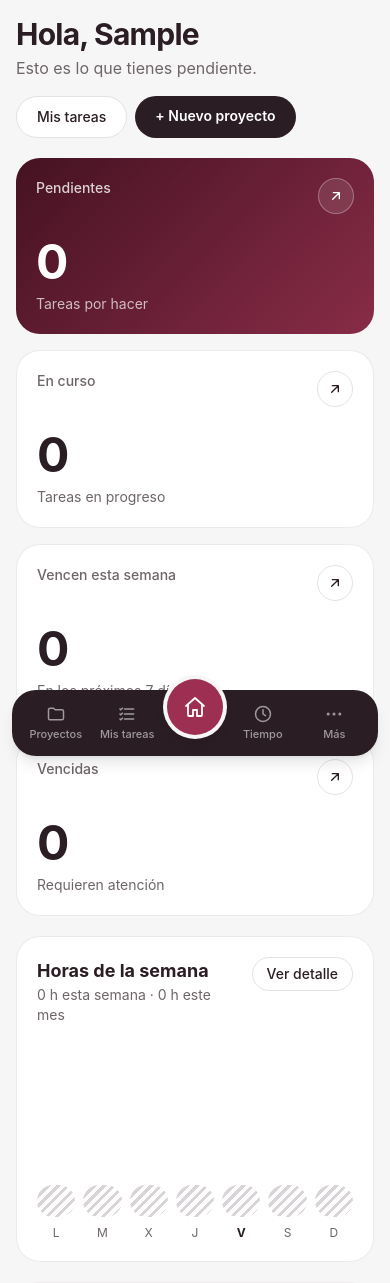
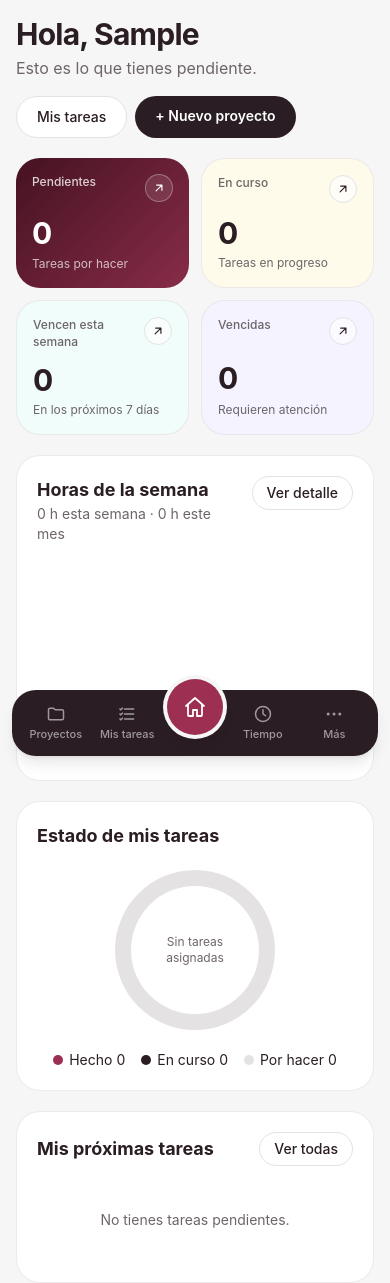
Before and after one commit to fabiolamedrano/taskify, a Django app: page / in a window 390 px wide. Shown: the part 76-1359 px from the top of the page. Run offline with Django 5.2, Linux system fonts and the light colour scheme; the visitor is signed in with stand-in values (Sample User, id 1); data that the repository does not hold is empty; parts of the project's set-up code (start-up, migrations or seed data) failed here and were passed over.

Commit message:
Compact two-column summary cards with soft tints on mobile

```diff
--- a/static/css/output.css
+++ b/static/css/output.css
@@ -24,6 +24,7 @@
     --color-teal-700: oklch(51.1% 0.096 186.391);
     --color-teal-800: oklch(43.7% 0.078 188.216);
     --color-teal-900: oklch(38.6% 0.063 188.416);
+    --color-violet-50: oklch(96.9% 0.016 293.756);
     --color-black: #000;
     --color-white: #fff;
     --spacing: 0.25rem;
@@ -35,6 +36,8 @@
     --text-xs--line-height: calc(1 / 0.75);
     --text-sm: 0.875rem;
     --text-sm--line-height: calc(1.25 / 0.875);
+    --text-base: 1rem;
+    --text-base--line-height: calc(1.5 / 1);
     --text-lg: 1.125rem;
     --text-lg--line-height: calc(1.75 / 1.125);
     --text-xl: 1.25rem;
@@ -909,6 +869,9 @@
   .bg-teal-600 {
     background-color: var(--color-teal-600);
   }
+  .bg-violet-50 {
+    background-color: var(--color-violet-50);
+  }
   .bg-white {
     background-color: var(--color-white);
   }
@@ -1792,11 +1781,6 @@
   syntax: "*";
   inherits: false;
   initial-value: 0 0 #0000;
-}
-@property --tw-outline-style {
-  syntax: "*";
-  inherits: false;
-  initial-value: solid;
 }
 @property --tw-blur {
   syntax: "*";
@@ -1918,7 +1902,6 @@
       --tw-ring-offset-width: 0px;
       --tw-ring-offset-color: #fff;
       --tw-ring-offset-shadow: 0 0 #0000;
-      --tw-outline-style: solid;
       --tw-blur: initial;
       --tw-brightness: initial;
       --tw-contrast: initial;
--- a/templates/core/_stat_card.html
+++ b/templates/core/_stat_card.html
@@ -1,12 +1,12 @@
 <a href="{{ href }}"
-   class="group flex min-w-0 flex-col justify-between rounded-3xl p-5 transition hover:-translate-y-0.5 hover:shadow-md {% if dark %}text-white{% else %}border border-line/70 bg-white{% endif %}"
+   class="group flex min-w-0 flex-col justify-between rounded-3xl p-4 transition hover:-translate-y-0.5 hover:shadow-md sm:p-5 {% if dark %}text-white{% elif alert and value %}border border-line/70 bg-red-50 sm:bg-white{% elif tone == 'warm' or not tone and forloop.counter == 2 %}border border-line/70 bg-amber-50 sm:bg-white{% elif tone == 'cool' or not tone and forloop.counter == 3 %}border border-line/70 bg-teal-50 sm:bg-white{% elif tone == 'violet' or not tone and forloop.counter == 4 %}border border-line/70 bg-violet-50 sm:bg-white{% else %}border border-line/70 bg-white{% endif %}"
    {% if dark %}style="background-image: linear-gradient(135deg, #451221, #882C48)"{% endif %}>
-  <div class="flex items-start justify-between gap-3">
-    <p class="text-sm font-medium {% if dark %}text-white/80{% else %}text-muted{% endif %}">{{ label }}</p>
-    <span class="flex h-9 w-9 shrink-0 items-center justify-center rounded-full border {% if dark %}border-white/30 bg-white/10{% else %}border-line{% endif %}" aria-hidden="true">
-      <svg class="h-4 w-4" viewBox="0 0 24 24" fill="none" stroke="currentColor" stroke-width="2" stroke-linecap="round" stroke-linejoin="round"><path d="M7 17 17 7M8 7h9v9"/></svg>
+  <div class="flex items-start justify-between gap-2">
+    <p class="text-xs font-medium leading-snug sm:text-sm {% if dark %}text-white/80{% else %}text-muted{% endif %}">{{ label }}</p>
+    <span class="flex h-7 w-7 shrink-0 items-center justify-center rounded-full border sm:h-9 sm:w-9 {% if dark %}border-white/30 bg-white/10{% else %}border-line bg-white/60{% endif %}" aria-hidden="true">
+      <svg class="h-3.5 w-3.5 sm:h-4 sm:w-4" viewBox="0 0 24 24" fill="none" stroke="currentColor" stroke-width="2" stroke-linecap="round" stroke-linejoin="round"><path d="M7 17 17 7M8 7h9v9"/></svg>
     </span>
   </div>
-  <p class="mt-6 text-5xl font-bold tracking-tight {% if alert and value %}text-red-700{% endif %}">{{ value }}{% if unit %}<span class="text-2xl font-semibold opacity-60">{{ unit }}</span>{% endif %}</p>
-  <p class="mt-2 text-sm {% if dark %}text-white/70{% else %}text-muted{% endif %}">{{ caption }}</p>
+  <p class="mt-3 text-3xl font-bold tracking-tight sm:mt-6 sm:text-5xl {% if alert and value %}text-red-700{% endif %}">{{ value }}{% if unit %}<span class="text-base font-semibold opacity-60 sm:text-2xl">{{ unit }}</span>{% endif %}</p>
+  <p class="mt-1 line-clamp-2 text-xs sm:mt-2 sm:text-sm {% if dark %}text-white/70{% else %}text-muted{% endif %}">{{ caption }}</p>
 </a>
--- a/templates/core/dashboard.html
+++ b/templates/core/dashboard.html
@@ -24,11 +24,11 @@
   </div>
 
   <!-- Resumen -->
-  <section aria-label="Resumen" class="grid gap-4 sm:grid-cols-2 xl:grid-cols-4">
+  <section aria-label="Resumen" class="grid grid-cols-2 gap-3 sm:gap-4 xl:grid-cols-4">
     {% include 'core/_stat_card.html' with label='Pendientes' value=stats.todo href=mine_url|add:'?status=todo' caption='Tareas por hacer' dark=True %}
-    {% include 'core/_stat_card.html' with label='En curso' value=stats.doing href=mine_url|add:'?status=doing' caption='Tareas en progreso' %}
-    {% include 'core/_stat_card.html' with label='Vencen esta semana' value=stats.due_soon href=mine_url caption='En los próximos 7 días' %}
-    {% include 'core/_stat_card.html' with label='Vencidas' value=stats.overdue href=mine_url caption='Requieren atención' alert=True %}
+    {% include 'core/_stat_card.html' with label='En curso' value=stats.doing href=mine_url|add:'?status=doing' caption='Tareas en progreso' tone='warm' %}
+    {% include 'core/_stat_card.html' with label='Vencen esta semana' value=stats.due_soon href=mine_url caption='En los próximos 7 días' tone='cool' %}
+    {% include 'core/_stat_card.html' with label='Vencidas' value=stats.overdue href=mine_url caption='Requieren atención' alert=True tone='violet' %}
   </section>
 
   <div class="grid gap-5 xl:grid-cols-3">
--- a/templates/notifications/notification_list.html
+++ b/templates/notifications/notification_list.html
@@ -22,7 +22,7 @@
   </div>
 
   <!-- Resumen -->
-  <section aria-label="Resumen" class="grid grid-cols-1 gap-4 sm:grid-cols-2 xl:grid-cols-4">
+  <section aria-label="Resumen" class="grid grid-cols-2 gap-3 sm:gap-4 xl:grid-cols-4">
     {% for card in cards %}
       {% include 'core/_stat_card.html' with label=card.label value=card.value unit=card.unit caption=card.caption href=card.href dark=card.dark %}
     {% endfor %}
--- a/templates/projects/project_detail.html
+++ b/templates/projects/project_detail.html
@@ -33,7 +33,7 @@
   </div>
 
   <!-- Resumen -->
-  <section aria-label="Resumen" class="grid gap-4 sm:grid-cols-2 xl:grid-cols-4">
+  <section aria-label="Resumen" class="grid grid-cols-2 gap-3 sm:gap-4 xl:grid-cols-4">
     {% for card in cards %}
       {% include 'core/_stat_card.html' with label=card.label value=card.value unit=card.unit caption=card.caption href=card.href dark=card.dark alert=card.alert %}
     {% endfor %}
--- a/templates/tasks/my_time.html
+++ b/templates/tasks/my_time.html
@@ -32,7 +32,7 @@
   </div>
 
   <!-- Resumen -->
-  <section aria-label="Resumen" class="grid grid-cols-1 gap-4 sm:grid-cols-2 xl:grid-cols-4">
+  <section aria-label="Resumen" class="grid grid-cols-2 gap-3 sm:gap-4 xl:grid-cols-4">
     {% for card in cards %}
       {% include 'core/_stat_card.html' with label=card.label value=card.value unit=card.unit caption=card.caption href=card.href dark=card.dark %}
     {% endfor %}
--- a/templates/tasks/task_detail.html
+++ b/templates/tasks/task_detail.html
@@ -70,7 +70,7 @@
   </section>
 
   <!-- Resumen -->
-  <section aria-label="Resumen" class="grid grid-cols-1 gap-4 sm:grid-cols-2 xl:grid-cols-4">
+  <section aria-label="Resumen" class="grid grid-cols-2 gap-3 sm:gap-4 xl:grid-cols-4">
     {% for card in cards %}
       {% include 'core/_stat_card.html' with label=card.label value=card.value unit=card.unit caption=card.caption href=card.href dark=card.dark alert=card.alert %}
     {% endfor %}
--- a/templates/teams/team_detail.html
+++ b/templates/teams/team_detail.html
@@ -32,7 +32,7 @@
   </section>
 
   <!-- Resumen -->
-  <section aria-label="Resumen" class="grid grid-cols-1 gap-4 sm:grid-cols-2 xl:grid-cols-4">
+  <section aria-label="Resumen" class="grid grid-cols-2 gap-3 sm:gap-4 xl:grid-cols-4">
     {% for card in cards %}
       {% include 'core/_stat_card.html' with label=card.label value=card.value unit=card.unit caption=card.caption href=card.href dark=card.dark %}
     {% endfor %}
--- a/templates/teams/team_list.html
+++ b/templates/teams/team_list.html
@@ -19,7 +19,7 @@
   </div>
 
   <!-- Resumen -->
-  <section aria-label="Resumen" class="grid grid-cols-1 gap-4 sm:grid-cols-2 xl:grid-cols-4">
+  <section aria-label="Resumen" class="grid grid-cols-2 gap-3 sm:gap-4 xl:grid-cols-4">
     {% for card in cards %}
       {% include 'core/_stat_card.html' with label=card.label value=card.value unit=card.unit caption=card.caption href=card.href dark=card.dark %}
     {% endfor %}
--- a/templates/users/user_list.html
+++ b/templates/users/user_list.html
@@ -17,7 +17,7 @@
   </div>
 
   <!-- Resumen -->
-  <section aria-label="Resumen" class="grid grid-cols-1 gap-4 sm:grid-cols-2 xl:grid-cols-4">
+  <section aria-label="Resumen" class="grid grid-cols-2 gap-3 sm:gap-4 xl:grid-cols-4">
     {% for card in cards %}
       {% include 'core/_stat_card.html' with label=card.label value=card.value unit=card.unit caption=card.caption href=card.href dark=card.dark %}
     {% endfor %}
```
Also changed, not shown: other parts of static/css/output.css (+40 -57 lines), templates/tasks/my_tasks.html (+4 -4 lines).
